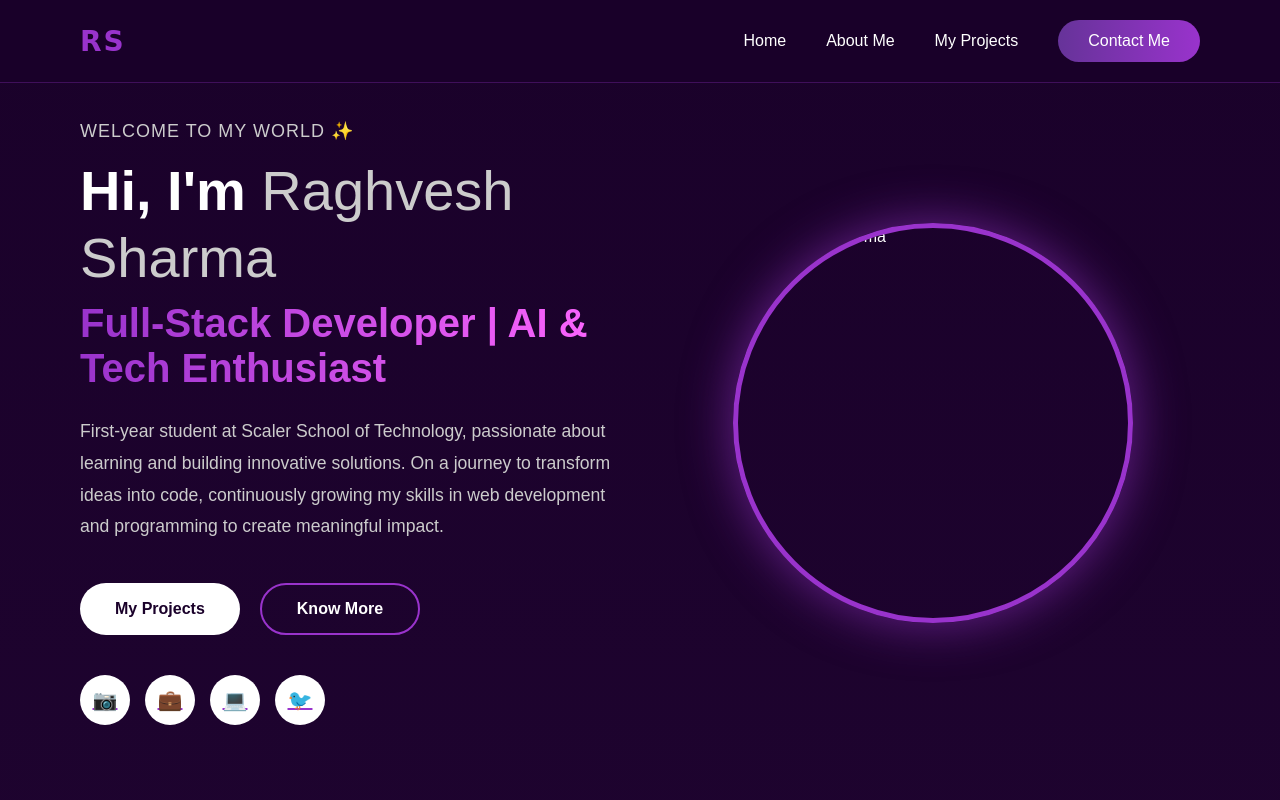
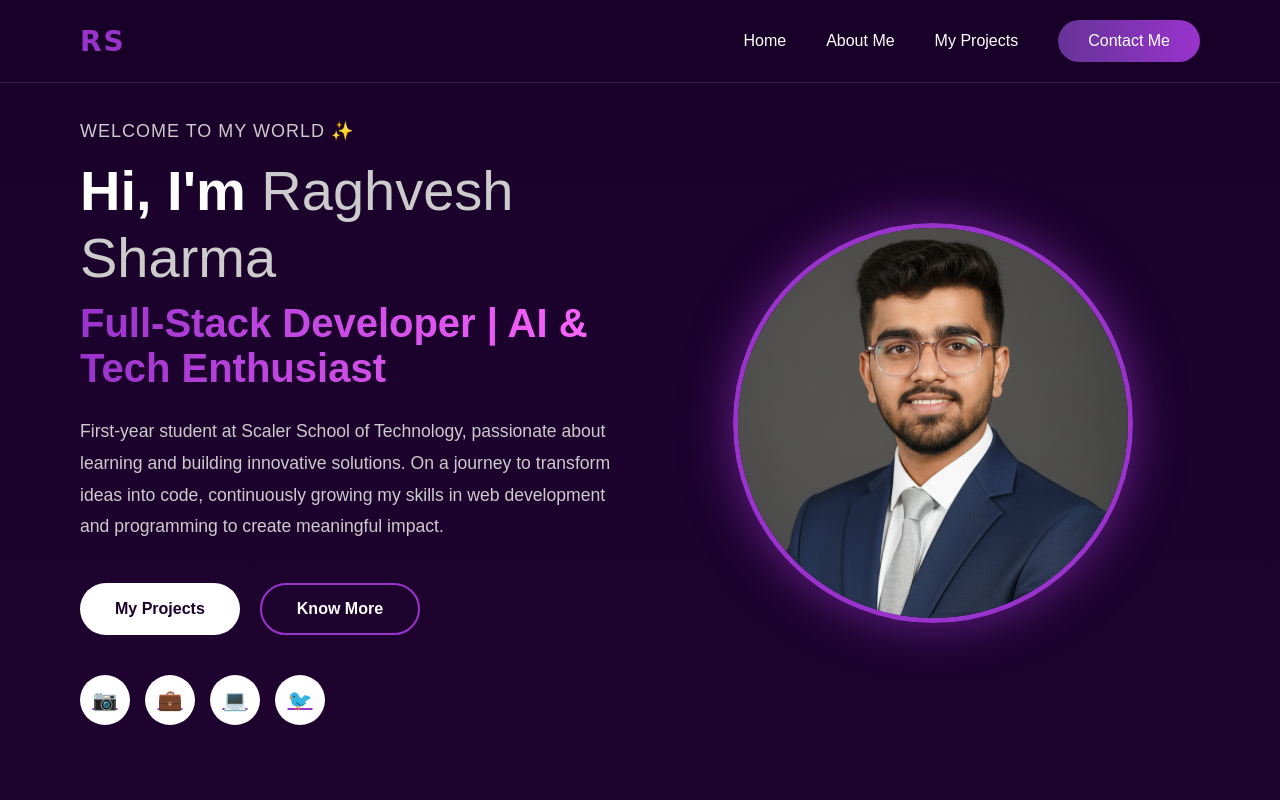
Before and after one commit to RaghveshSharma/Portfolio, a plain HTML site: page index.html in a window 1280 px wide. Shown: the top 800 px of the page. Drawn offline with Linux system fonts and the light colour scheme.

Commit message:
Update index.html

```diff
--- a/index.html
+++ b/index.html
@@ -722,7 +722,7 @@
             </div>
         </div>
         <div class="Home-image">
-            <img src="/Portfolio/Portfolio HomePage.jpg" alt="Raghvesh Sharma">
+            <img src="/Portfolio/Raghvesh Professional.png" alt="Raghvesh Sharma">
         </div>
     </section>
 
```
